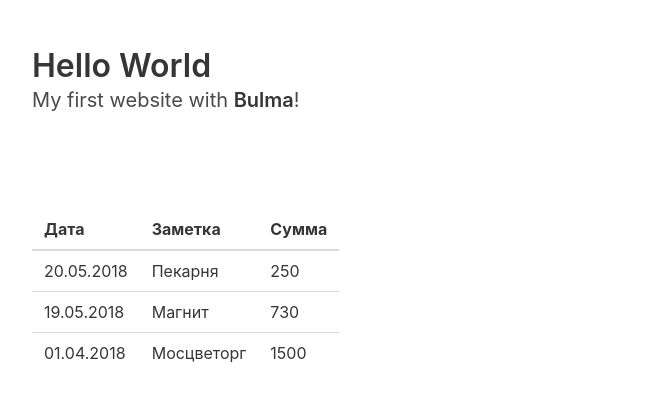
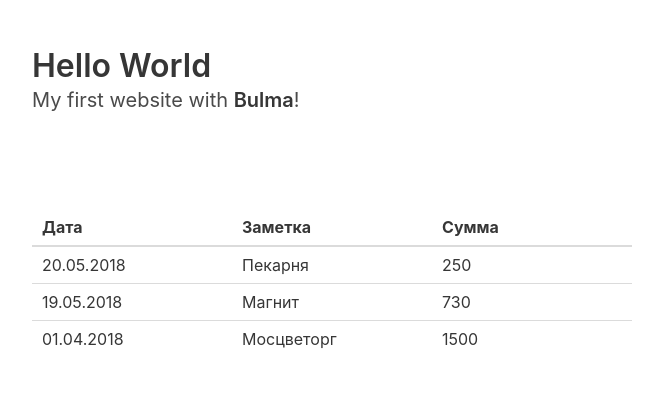
Before and after one commit to mnsrv/zurich, a React (Create React App) app: page / in a window 1280 px wide. Shown: the top 400 px of the page, without its empty margins (32-695 px from the left). Built offline with nearby package versions, Linux system fonts and the light colour scheme.

Commit message:
Editing and saving data

```diff
--- a/src/App.js
+++ b/src/App.js
@@ -6,13 +6,118 @@ const data = [
   { id: '1', date: '01.04.2018', memo: 'Мосцветорг', amount: 1500 }
 ]
 
-const Row = ({ id, date, memo, amount }) => (
-  <tr key={id}>
-    <td>{date}</td>
-    <td>{memo}</td>
-    <td>{amount}</td>
-  </tr>
-)
+class Table extends Component {
+  state = {
+    editedId: ''
+  }
+
+  render() {
+    return (
+      <section className="section">
+        <div className="container">
+          <table className="table">
+            <thead>
+              <tr>
+                <th>Дата</th>
+                <th>Заметка</th>
+                <th>Сумма</th>
+              </tr>
+            </thead>
+            <tbody>
+              {data.map(({ id, ...props }) => (
+                <Row key={id} {...props} isEdited={id === this.state.editedId} onClick={(e) => this.editCell(id, e)} cancelEdit={this.cancelEdit} saveCell={this.saveCell} />
+              ))}
+            </tbody>
+          </table>
+        </div>
+      </section>
+    )
+  }
+
+  editCell = (id) => {
+    this.setState({ editedId: id })
+  }
+
+  cancelEdit = () => {
+    this.setState({ editedId: '' })
+  }
+
+  saveCell = (newCell) => {
+    const cellIndex = data.findIndex(item => item.id === this.state.editedId)
+    data[cellIndex] = { ...data[cellIndex], ...newCell }
+    this.setState({ editedId: '' })
+  }
+}
+
+class Row extends Component {
+  constructor(props) {
+    super()
+
+    this.state = {
+      date: props.date,
+      memo: props.memo,
+      amount: props.amount
+    }
+  }
+
+  componentWillReceiveProps(nextProps) {
+    if (nextProps.isEdited !== this.props.isEdited) {
+      this.setState({ date: nextProps.date, memo: nextProps.memo, amount: nextProps.amount })
+    }
+  }
+
+  render() {
+    const { id, isEdited, cancelEdit } = this.props
+
+    if (isEdited) {
+      return [
+        <tr key={`${id}-form`}>
+          {this.renderCell('date', this.state.date, 'text')}
+          {this.renderCell('memo', this.state.memo, 'text')}
+          {this.renderCell('amount', this.state.amount, 'number')}
+        </tr>,
+        <tr key={`${id}-submit`}>
+          <td colSpan={3} className="td_edit">
+            <button className="button is-success mr" onClick={this.saveCell}>Сохранить</button>
+            <button className="button is-danger" onClick={cancelEdit}>Отменить</button>
+          </td>
+        </tr>
+      ]
+    }
+
+    return (
+      <tr>
+        {this.renderCell('date', this.state.date, 'text')}
+        {this.renderCell('memo', this.state.memo, 'text')}
+        {this.renderCell('amount', this.state.amount, 'number')}
+      </tr>
+    )
+  }
+
+  renderCell = (name, value, type) => {
+    const { isEdited, onClick } = this.props
+
+    if (isEdited) {
+      return (
+        <td className="pointer" onClick={onClick}><input className="input" type={type} size="1" value={value} onChange={(e) => { this.onChange(e, name) }} /></td>
+      )
+    }
+    return <td className="pointer td_padding" onClick={onClick}>{value}</td>
+  }
+
+  onChange = (e, name) => {
+    const newState = {}
+    newState[name] = e.target.value
+    this.setState(newState)
+  }
+
+  saveCell = () => {
+    const { saveCell } = this.props
+    const { date, memo, amount } = this.state
+
+    saveCell({ date, memo, amount })
+  }
+}
 
 class App extends Component {
   render() {
@@ -23,22 +128,7 @@ class App extends Component {
           <p className="subtitle">My first website with <strong>Bulma</strong>!</p>
         </div>
       </section>,
-      <section key="table" className="section">
-        <div className="container">
-          <table className="table">
-            <thead>
-              <tr>
-                <th>Дата</th>
-                <th>Заметка</th>
-                <th>Сумма</th>
-              </tr>
-            </thead>
-            <tbody>
-              {data.map(({ id, ...props }) => <Row key={id} {...props} />)}
-            </tbody>
-          </table>
-        </div>
-      </section>
+      <Table key="table" />
     ]
   }
 }
--- a/src/index.scss
+++ b/src/index.scss
@@ -1 +1,25 @@
 @import 'bulma/bulma';
+
+.pointer {
+  cursor: pointer;
+}
+.mr {
+  margin-right: 0.5em;
+}
+.table td {
+  padding: 0;
+  min-width: 200px;
+}
+.table th {
+  padding: 0.375em 0.625em;
+}
+.table .td_padding {
+  padding: 0.375em 0.625em;
+}
+.table input {
+  border-radius: 0;
+  min-width: 200px;
+}
+.td_edit {
+  text-align: right;
+}
```
